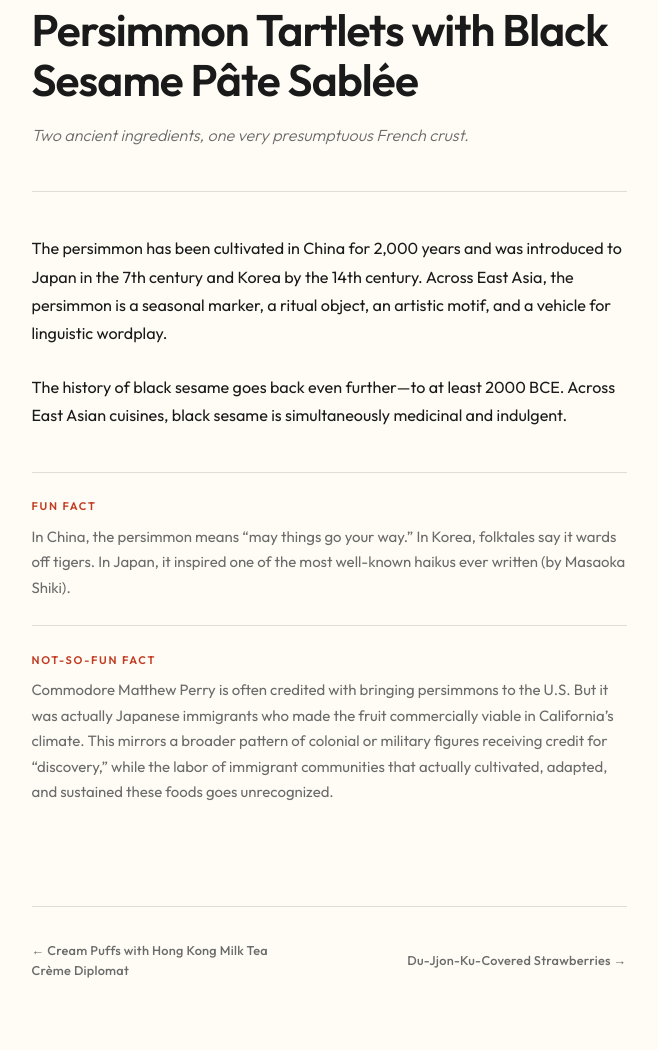
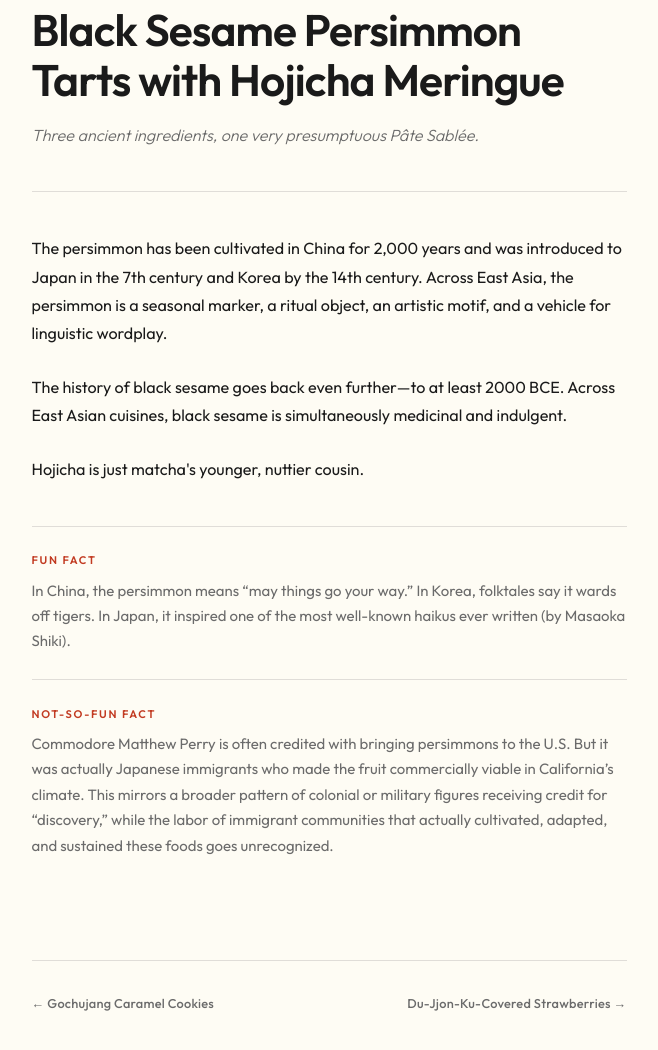
Before and after one commit to jenyangphd/lny, a plain HTML site: page lny-menu/items/persimmon-tartlets.html in a window 1280 px wide. Shown: the part 140-1190 px from the top of the page, without its empty margins (311-969 px from the left). Drawn offline with Linux system fonts and the light colour scheme.

Commit message:
Update persimmon-tartlets.html

```diff
--- a/lny-menu/items/persimmon-tartlets.html
+++ b/lny-menu/items/persimmon-tartlets.html
@@ -3,7 +3,7 @@
 <head>
 <meta charset="UTF-8">
 <meta name="viewport" content="width=device-width, initial-scale=1.0, viewport-fit=cover">
-<title>Persimmon Tartlets with Black Sesame Pâte Sablée — Lunar New Year</title>
+<title>Black Sesame Persimmon Tarts with Hojicha Meringue — Lunar New Year</title>
 <link rel="preconnect" href="https://fonts.googleapis.com">
 <link rel="preconnect" href="https://fonts.gstatic.com" crossorigin>
 <link href="https://fonts.googleapis.com/css2?family=Outfit:wght@300;400;500;600;700&display=swap" rel="stylesheet">
@@ -202,13 +202,14 @@ body {
   <a href="../index.html" class="back-link">Full Menu</a>
 
   <header class="item-header">
-    <h1 class="item-header__name">Persimmon Tartlets with Black Sesame Pâte Sablée</h1>
-    <p class="item-header__tagline">Two ancient ingredients, one very presumptuous French crust.</p>
+    <h1 class="item-header__name">Black Sesame Persimmon Tarts with Hojicha Meringue</h1>
+    <p class="item-header__tagline">Three ancient ingredients, one very presumptuous Pâte Sablée.</p>
   </header>
 
   <div class="item-body">
     <p>The persimmon has been cultivated in China for 2,000 years and was introduced to Japan in the 7th century and Korea by the 14th century. Across East Asia, the persimmon is a seasonal marker, a ritual object, an artistic motif, and a vehicle for linguistic wordplay.</p>
 <p>The history of black sesame goes back even further—to at least 2000 BCE. Across East Asian cuisines, black sesame is simultaneously medicinal and indulgent.</p>
+    <p>Hojicha is just matcha's younger, nuttier cousin.</p>
   </div>
 
     <div class="fact-block">
@@ -222,7 +223,7 @@ body {
   </div>
 
   <nav class="item-nav">
-    <a href="hk-milk-tea-cream-puffs.html" class="item-nav__prev">Cream Puffs with Hong Kong Milk Tea Crème Diplomat</a>
+    <a href="gochujang-caramel-cookies.html" class="item-nav__prev">Gochujang Caramel Cookies</a>
     <a href="du-jjon-ku-strawberries.html" class="item-nav__next">Du-Jjon-Ku-Covered Strawberries</a>
   </nav>
 
```
